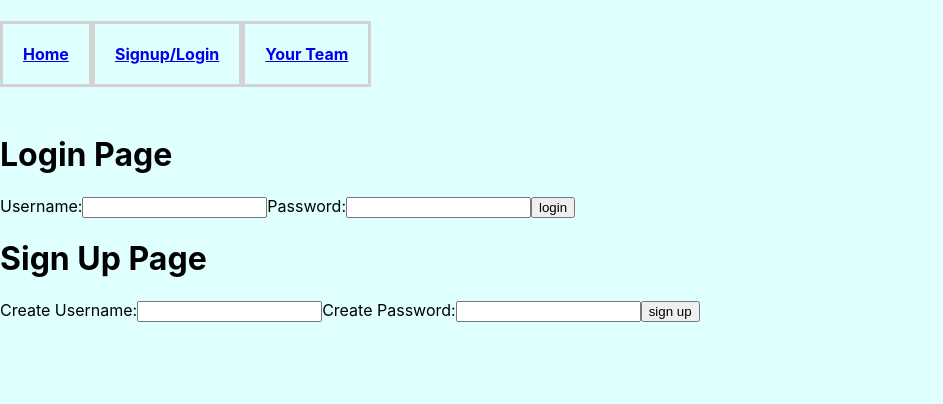
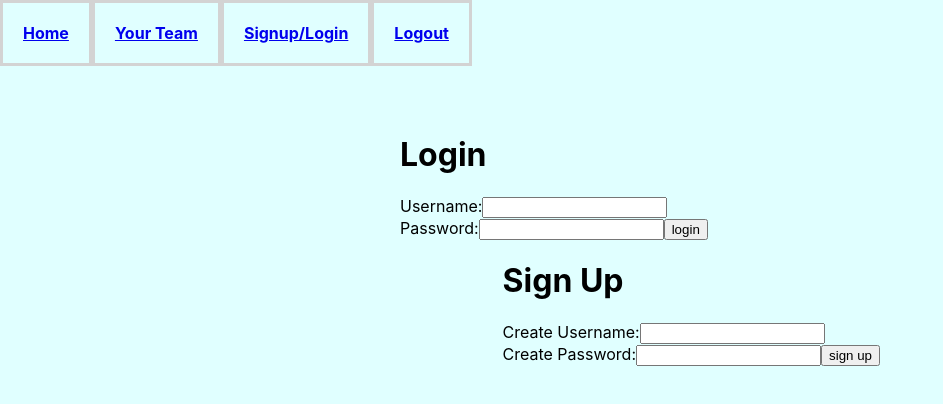
Before and after one commit to ndnguyen07/Mod4Project-FrontEnd, a React (Create React App) app: page /login in a window 1280 px wide. Shown: the top 404 px of the page, without its empty margins (0-943 px from the left). Built offline with nearby package versions, Linux system fonts and the light colour scheme; no server answers.

Commit message:
logout works

```diff
--- a/src/components/Home.js
+++ b/src/components/Home.js
@@ -11,7 +11,7 @@ class Home extends Component {
         return(
             <div className="title">
             Battle Verse POW!
-            <AllCharacters allCharactersResults={this.props.allCharactersResults} addCharacter={this.props.addCharacter} yourTeam={this.props.yourTeam}/>
+            <AllCharacters allCharactersResults={this.props.allCharactersResults} addCharacter={this.props.addCharacter} yourTeam={this.props.yourTeam} submitNewCharacter={this.props.submitNewCharacter} newCharacterOnChange={this.props.newCharacterOnChange} newCharacterForm={this.props.newCharacterForm} />
             </div>
         )
 
--- a/src/components/NavBar.js
+++ b/src/components/NavBar.js
@@ -9,16 +9,34 @@ class NavBar extends Component {
         super()
         this.state = {
             characters: [],
+            createdCharacters: [],
             yourTeam: [],
             teamName: "My Team",
-            formName: "My Team"
+            formName: "My Team",
 
+            newCharacterForm: {
+                name: "Name",
+                gender: "Gender",
+                bio: "Bio",
+                image: "Image URL"
+            },
+            newCharacter: {
+                name: "New Name",
+                gender: "New Gender",
+                bio: "New Bio",
+                image: "Image"
+            }
         }
     }
 
     componentDidMount(){
         this.fetchCharacters()
     }
+
+      logout = () => {
+    localStorage.removeItem("token");
+    this.setState({ auth: { user: {} } });
+  };
 
     fetchCharacters = () => {
         fetch('http://localhost:3000/characters')
@@ -30,13 +48,16 @@ class NavBar extends Component {
         })
     }
 
+    //Handle Team Name Input
     handleTeamNameInput = (event) => {
         event.persist()
+        console.log([event.target.name])
         this.setState({
             [event.target.name]: event.target.value //formName: formInput
           })
     }
 
+    //Handle Team Name Submit
     handleSubmit = (event) => {
         event.preventDefault();
         this.setState({
@@ -44,6 +65,7 @@ class NavBar extends Component {
         })
     }
 
+    //Add Character to Team
     addCharacter = (selectedChar) => {
         if (this.state.yourTeam.length < 10 && !this.state.yourTeam.includes(selectedChar)){
             this.setState({
@@ -67,11 +89,9 @@ class NavBar extends Component {
                 })
             })
         }
-        else {
-            console.log("stop adding char")
-        }
     }
 
+    //Remove Character from Team
     removeCharacter = (selectedChar) => {
         let newTeamArray = this.state.yourTeam.filter((character) => {
             return character !== selectedChar
@@ -80,6 +100,30 @@ class NavBar extends Component {
             yourTeam: newTeamArray
         })
     }
+
+    newCharacterOnChange = (event) => {
+        event.persist();
+        this.setState({
+            newCharacterForm: {
+                ...this.state.newCharacterForm,
+                [event.target.name]: event.target.value
+            }
+        })
+    }
+
+    submitNewCharacter = (event) => {
+        event.preventDefault();
+        this.setState({
+            createdCharacters: [...this.state.createdCharacters, this.state.newCharacterForm]
+        })
+    }
+
+    logout = () => {
+        localStorage.removeItem('user');
+        localStorage.removeItem('token');
+
+      };
+
     render(){
 
     return(
@@ -87,19 +131,20 @@ class NavBar extends Component {
         <Fragment>
             <ul className="navbar">
                 <li><Link to='/' className="nav-link" >Home</Link></li>
+                <li><Link to='/yourteam' className="nav-link" >Your Team</Link></li>
                 <li><Link to='/login' className="nav-link" >Signup/Login</Link></li>
-                <li><Link to='/yourteam' className="nav-link" >Your Team</Link></li>
+                <li onClick={this.logout}> <Link to='/' className="nav-link">Logout</Link></li>
             </ul>
 
-
-            <Route exact path="/" render={ (routerProps) => <Home {...routerProps} allCharactersResults={this.state.characters.results} addCharacter={this.addCharacter} yourTeam={this.state.yourTeam}/> } />
-            <Route path="/login" component={Login} />
+            {/* Home Page Route*/}
+            <Route exact path="/" render={ (routerProps) => <Home {...routerProps} allCharactersResults={this.state.characters.results} addCharacter={this.addCharacter} yourTeam={this.state.yourTeam} submitNewCharacter={this.submitNewCharacter} newCharacterOnChange={this.newCharacterOnChange} newCharacterForm={this.state.newCharacterForm} createdCharacters={this.state.createdCharacters} /> } />
+            {/* Login Route*/}
+            <Route path="/login" render={(routerProps) => <Login/>}/>
+            {/* Your Team Route*/}
             <Route path="/yourteam" render={(routerProps) => <YourTeam {...routerProps} yourTeam={this.state.yourTeam} removeCharacter={this.removeCharacter} teamName={this.state.teamName} formName={this.state.formName} handleTeamNameInput={this.handleTeamNameInput} handleSubmit={this.handleSubmit}/>} />
         </Fragment>
 
     )
-
 }}
 
-
 export default NavBar;
--- a/src/components/SignIn.js
+++ b/src/components/SignIn.js
@@ -1,13 +1,13 @@
 import React, { Component }from "react";
 import { BrowserRouter as Router, Route } from 'react-router-dom';
 
-class Login extends Component {
+class SignIn extends Component {
     render(){
         return(
-            <div>
-                <h1>Login Page</h1>
+            <div className="sign-in-container">
+                <h1>Login</h1>
                 <form onSubmit={this.props.loginUser}>
-                    <label>Username:<input type='text' name= 'signInName' onChange={this.props.handleSignIn}></input></label>
+                    <label>Username:<input type='text' name= 'signInName' onChange={this.props.handleSignIn}></input></label><br></br>
                     <label>Password:<input type='password' name= 'signInPass' onChange={this.props.handleSignIn}></input></label>
                     <input type="submit" value='login'/>
                 </form>
@@ -16,4 +16,4 @@ class Login extends Component {
     }
 }
 
-export default Login;
+export default SignIn;
--- a/src/components/SignUp.js
+++ b/src/components/SignUp.js
@@ -9,11 +9,11 @@ class SignUp extends Component {
 
     render(){
         return(
-            <div>
-                <h1>Sign Up Page</h1>
+            <div className="sign-up-container">
+                <h1>Sign Up</h1>
                 <h3>{this.props.username}</h3>
                 <form onSubmit={this.props.createUser}>
-                    <label>Create Username:<input type='text' name= 'signUpName' onChange={this.props.handleSignUp}></input></label>
+                    <label>Create Username:<input type='text' name= 'signUpName' onChange={this.props.handleSignUp}></input></label><br></br>
                     <label>Create Password:<input type='password' name= 'signUpPass' onChange={this.props.handleSignUp}></input></label>
                     <input type="submit" value='sign up'/>
                 </form>
--- a/src/containers/AllCharacters.js
+++ b/src/containers/AllCharacters.js
@@ -8,18 +8,18 @@ class AllCharacters extends Component {
     constructor(){
         super()
         this.state = ({
-            createdCharactersArray: [],
-            class: "hidden",
-            newCharacterForm:{
-                name: "New Name",
-                gender: "New Gender",
-                bio: "New Bio"
-            },
-            newCharacter:{
-                name: "New Name",
-                gender: "New Gender",
-                bio: "New Bio"
-            }
+            // createdCharactersArray: [],
+            class: "hidden"
+            // newCharacterForm:{
+            //     name: "New Name",
+            //     gender: "New Gender",
+            //     bio: "New Bio"
+            // },
+            // newCharacter:{
+            //     name: "New Name",
+            //     gender: "New Gender",
+            //     bio: "New Bio"
+            // }
         })
     }
 
@@ -31,12 +31,7 @@ class AllCharacters extends Component {
         }
     }
 
-    createCharacterForm = () => {
-
-    }
-
     handleClick = () => {
-        console.log("new Character")
         if(this.state.class === "hidden"){
           this.setState({
             class: "show"
@@ -49,17 +44,14 @@ class AllCharacters extends Component {
       }
 
     handleOnChange = (event) => {
-        event.persist()
-        this.setState({
-            [event.target.name]: event.target.value
-        })
+        console.log(event.target.value)
+        this.props.newCharacterOnChange(event)
     }
 
     handleSubmit = (event) => {
         event.preventDefault();
-        this.setState({
-            [event.target.name]: event.target.newCharacterForm.value
-        })
+        this.props.submitNewCharacter(event)
+
     }
 
     render(){
@@ -67,9 +59,10 @@ class AllCharacters extends Component {
             <div>
                 <button><img className="new-char-img" src={newCharImg} onClick={this.handleClick} /></button>
                 <form className={this.state.class}>
-                    <input name="name" type="text" value={this.state.newCharacterForm.name} onChange={this.handleOnChange} ></input>
-                    <input name="gender" type="text" value={this.state.newCharacterForm.gender} onChange={this.handleOnChange}></input>
-                    <input name="bio" type="text" value={this.state.newCharacterForm.bio} onChange={this.handleOnChange}></input>
+                    <input name="name" type="text" value={this.props.newCharacterForm.name} onChange={this.handleOnChange} ></input>
+                    <input name="gender" type="text" value={this.props.newCharacterForm.gender} onChange={this.handleOnChange}></input>
+                    <input name="bio" type="text" value={this.props.newCharacterForm.bio} onChange={this.handleOnChange}></input>
+                    <input name="image" type="text" value={this.props.newCharacterForm.image} onChange={this.handleOnChange}></input>
                     <input type="submit" value="Create Character"/>
                 </form>
                 {this.displayAllCharacters()}
--- a/src/containers/Login.js
+++ b/src/containers/Login.js
@@ -73,22 +73,6 @@ class Login extends Component {
         })
     }
 
-    getProfile = () => {
-        let token = this.getToken()
-        fetch('http://localhost:3000/api/v1/profile', {
-          headers: {
-            'Authorization': 'Bearer ' + token
-          }
-        })
-        .then(res=>res.json())
-        .then(json=> {
-          this.setState({user: json.user})
-          this.props.onLogin(json.user);
-          // localStorage.setItem("user_id", json.user.id)
-        })
-      }
-
-
 
 
     render(){
--- a/src/containers/YourTeam.js
+++ b/src/containers/YourTeam.js
@@ -11,6 +11,8 @@ class YourTeam extends Component {
         return <CharacterCard key={index} character={character} yourTeam={this.props.yourTeam} removeCharacter={this.props.removeCharacter}/>
     })
   }
+
+
 
   handleClick = () => {
     if(this.state.class === "hidden"){
--- a/src/style.css
+++ b/src/style.css
@@ -84,6 +84,20 @@ body {
 }
 
 /*--------------*/
+/*  Login Page  */
+/*--------------*/
+
+.sign-up-container {
+    float: right;
+    padding-right: 400px;
+}
+
+.sign-in-container {
+    float: left;
+    padding-left: 400px;
+}
+
+/*--------------*/
 /*  Your Team   */
 /*--------------*/
 
```
